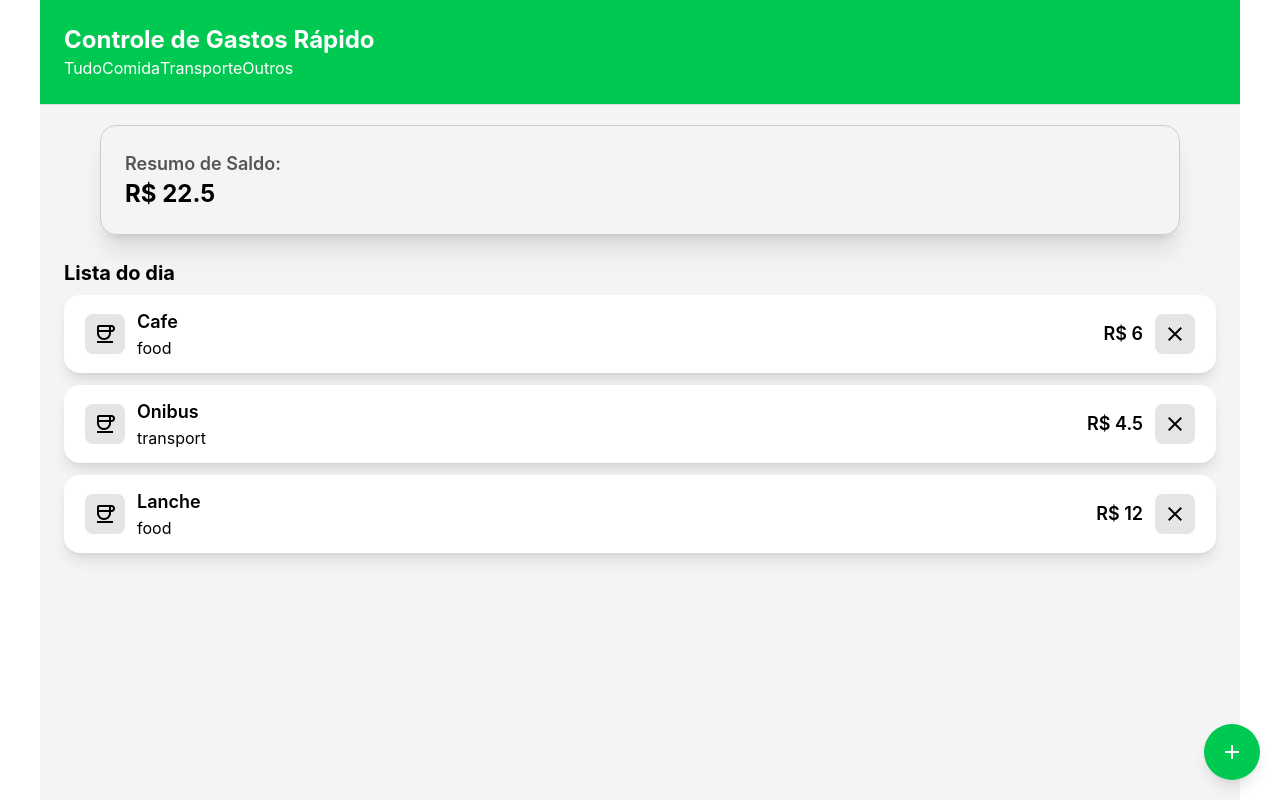
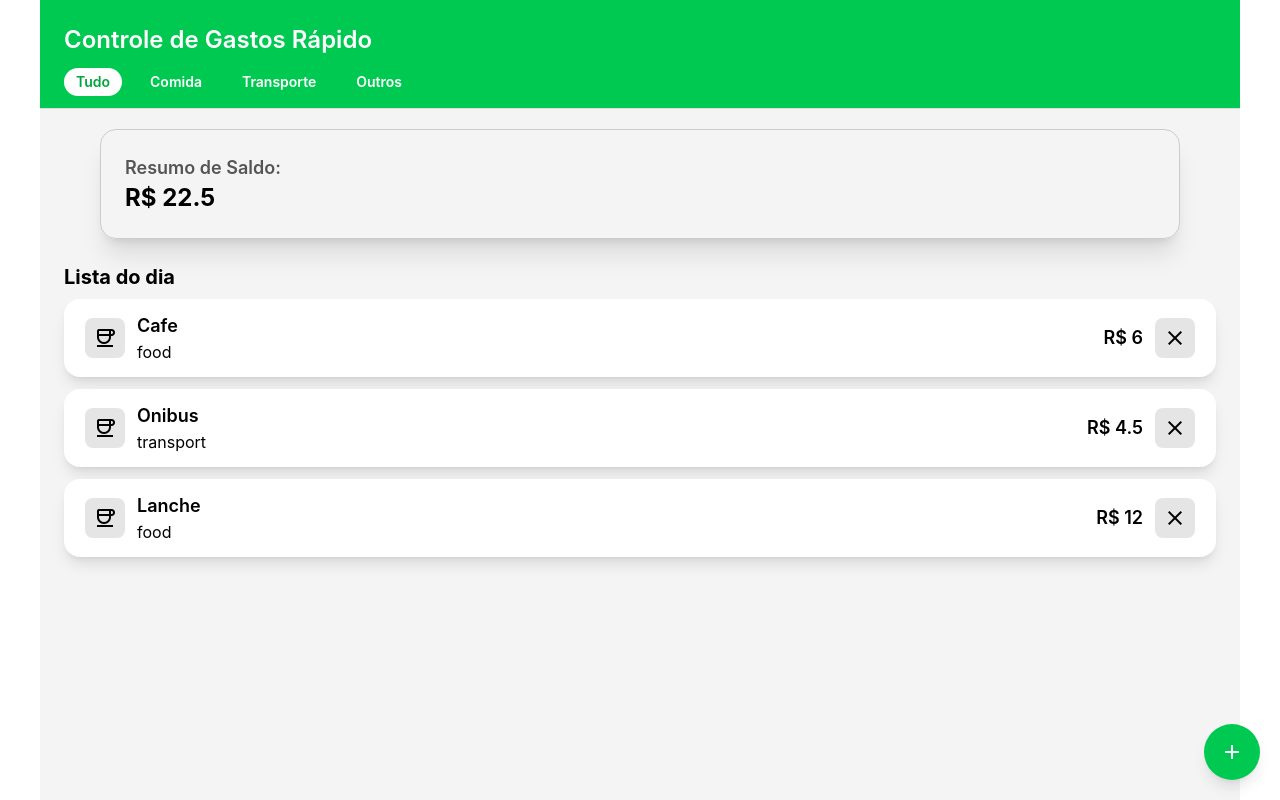
Before and after one commit to matheusmichalski/cost_fast_control, a Vue app: page / in a window 1280 px wide. Built offline with nearby package versions, Linux system fonts and the light colour scheme.

Commit message:
feat: enhance header navigation and improve expense list styling

```diff
--- a/src/App.vue
+++ b/src/App.vue
@@ -53,14 +53,26 @@ function clearAll() {
 
 <template>
     <main class="bg-[#f4f4f4] max-w-300 my-0 mx-auto min-h-screen">
-        <header class="p-6 bg-green-500 border-b border-[#ddd] text-white">
-            <h1 class="text-2xl font-bold">Controle de Gastos Rápido</h1>
-            <div>
-                <button class="small-btn" @click="filter = 'all'">Tudo</button>
-                <button class="small-btn" @click="filter = 'food'">Comida</button>
-                <button class="small-btn" @click="filter = 'transport'">Transporte</button>
-                <button class="small-btn" @click="filter = 'other'">Outros</button>
-            </div>
+        <header class="p-6 pb-3 bg-green-500 border-b border-[#ddd] text-white">
+            <h1 class="text-2xl font-semibold">Controle de Gastos Rápido</h1>
+            <nav class="flex items-center gap-4 mt-3 text-black font-semibold text-sm">
+                <button :class="[
+                    'px-3 py-1 rounded-2xl cursor-pointer duration-300',
+                    filter === 'all' ? 'bg-white text-green-600' : 'text-white hover:bg-green-600'
+                ]" @click="filter = 'all'">Tudo</button>
+                <button :class="[
+                    'px-3 py-1 rounded-2xl cursor-pointer duration-300',
+                    filter === 'food' ? 'bg-white text-green-600' : 'text-white hover:bg-green-600'
+                ]" @click="filter = 'food'">Comida</button>
+                <button :class="[
+                    'px-3 py-1 rounded-2xl cursor-pointer duration-300',
+                    filter === 'transport' ? 'bg-white text-green-600' : 'text-white hover:bg-green-600'
+                ]" @click="filter = 'transport'">Transporte</button>
+                <button :class="[
+                    'px-3 py-1 rounded-2xl cursor-pointer duration-300',
+                    filter === 'other' ? 'bg-white text-green-600' : 'text-white hover:bg-green-600'
+                ]" @click="filter = 'other'">Outros</button>
+            </nav>
         </header>
 
         <div class="mt-5 border border-[#ccc] p-6 shadow-xl rounded-2xl w-[90%] mx-auto">
@@ -72,7 +84,7 @@ function clearAll() {
             <h2 class="text-xl font-bold mb-2">Lista do dia</h2>
             <ul class="grid gap-3">
                 <li v-for="item in filtered" :key="item.id"
-                    class="flex items-center justify-between bg-white py-3 px-5 rounded-2xl shadow-lg hover:-translate-y-1 duration-300 cursor-pointer border border-transparent hover:border-green-500">
+                    class="flex items-center justify-between bg-white py-3 px-5 rounded-2xl shadow-lg hover:-translate-y-1 duration-300 cursor-pointer border border-transparent hover:border-green-500 active:border-green-500 active:-translate-y-1">
                     <div class="flex items-center gap-3">
                         <span class="material-symbols-outlined p-2 bg-[#ccc]/50 rounded-lg">coffee</span>
                         <div>
@@ -83,7 +95,7 @@ function clearAll() {
                     <div class="flex items-center gap-3">
                         <p class="font-semibold text-lg">R$ {{ item.value }}</p>
                         <button @click="removeExpense(item.id)"
-                            class="material-symbols-outlined p-2 bg-[#ccc]/50 rounded-lg">close</button>
+                            class="material-symbols-outlined p-2 bg-[#ccc]/50 rounded-lg cursor-pointer">close</button>
                     </div>
                 </li>
             </ul>
```
